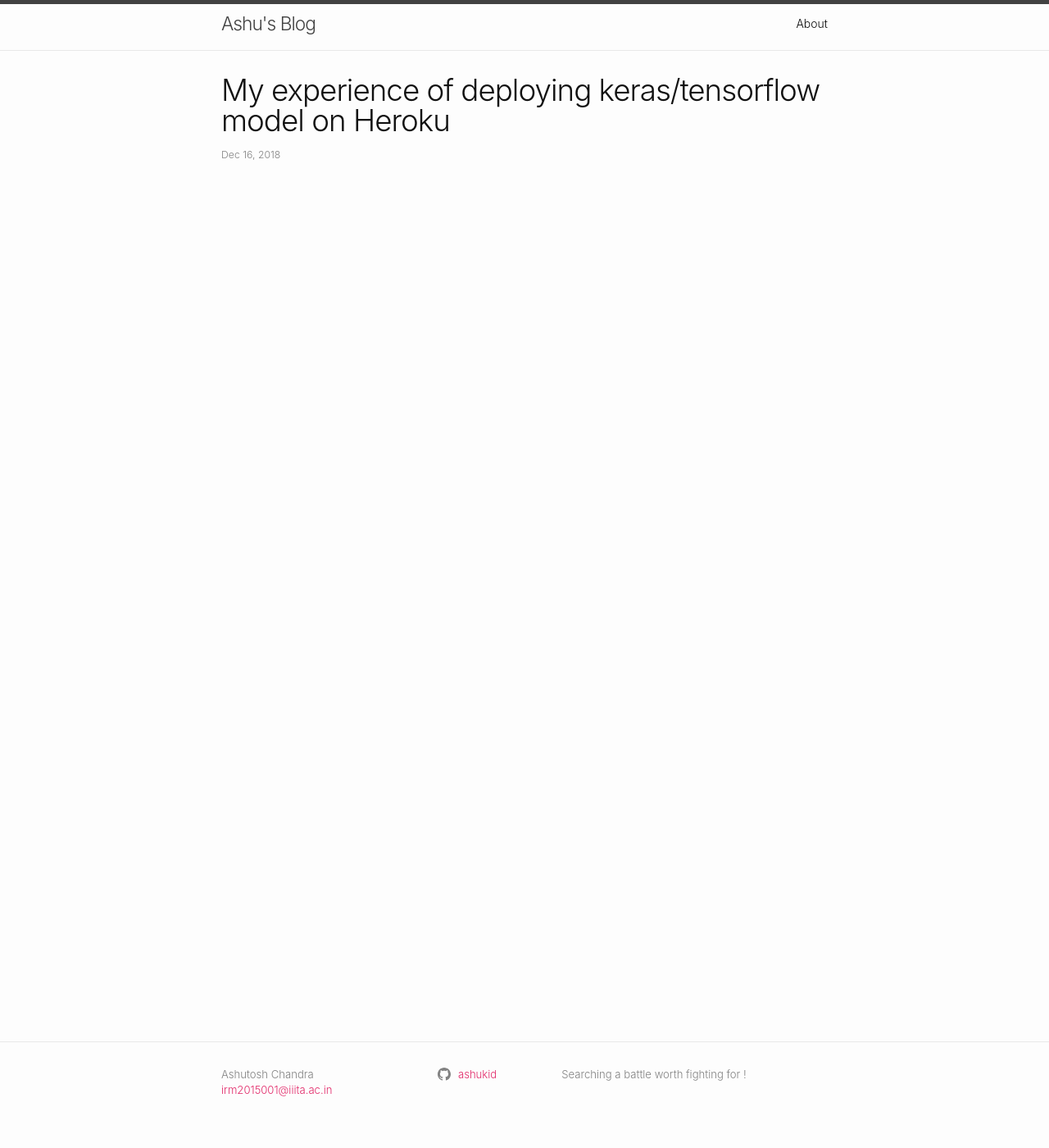
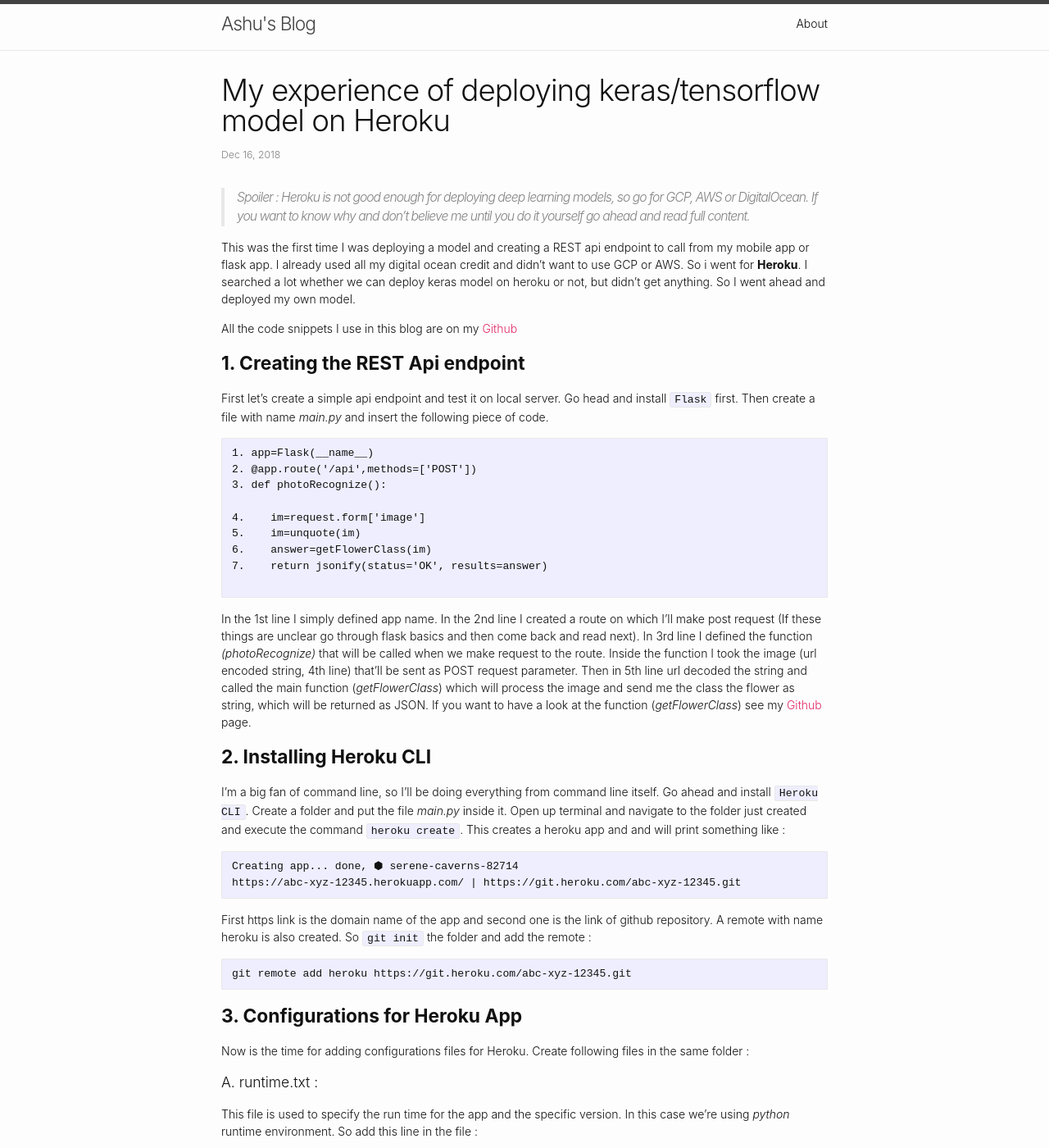
Before and after one commit to ashukid/ashukid.github.io, a Jekyll site: the page built from _posts/2018-12-16-deploy-models-on-heroku.markdown, in a window 1280 px wide and 1400 px high. Shown: the whole window at 82% size. Built offline with Jekyll 4.4.1, drawn with Linux system fonts in a browser that asks for light colours; comment, search, counter and statistics services are not loaded; some of the changed text lies outside the part shown.

Commit message:
added 2nd post

````diff
--- a/_posts/2018-12-16-deploy-models-on-heroku.markdown
+++ b/_posts/2018-12-16-deploy-models-on-heroku.markdown
@@ -2,6 +2,108 @@
 comments: true
 layout: post
 title:  "My experience of deploying keras/tensorflow model on Heroku"
-excerpt: This blog is for all those enthusiast who wants to deploy there deep learning model freely on Heroku without the hassle of Google cloud platform or Amazon web services.
+excerpt: This blog is for all those enthusiast who wants to deploy there deep learning models freely on Heroku without the hassle of Google cloud platform or Amazon web services.
 date:   2018-12-16
 ---
+
+> Spoiler : Heroku is not good enough for deploying deep learning models, so go for GCP, AWS or DigitalOcean. If you want to know why and don't believe me until you do it yourself go ahead and read full content.
+
+This was the first time I was deploying a model and creating a REST api endpoint to call from my mobile app or flask app. I already used all my digital ocean credit and didn't want to use GCP or AWS. So i went for **Heroku**. I searched a lot whether we can deploy keras model on heroku or not, but didn't get anything. So I went ahead and deployed my own model.
+
+All the code snippets I use in this blog are on my [Github](https://github.com/ashukid/Deploy-keras-model-on-Heroku/tree/master)
+
+### **1. Creating the REST Api endpoint**
+
+First let's create a simple api endpoint and test it on local server. Go head and install `Flask` first. Then create a file with name *main.py* and insert the following piece of code.
+
+```
+1. app=Flask(__name__)
+2. @app.route('/api',methods=['POST'])
+3. def photoRecognize():
+
+4.    im=request.form['image']
+5.    im=unquote(im)
+6.    answer=getFlowerClass(im)
+7.    return jsonify(status='OK', results=answer)
+
+```
+In the 1st line I simply defined app name. In the 2nd line I created a route on which I'll make post request (If these things are unclear go through flask basics and then come back and read next). In 3rd line I defined the function *(photoRecognize)* that will be called when we make request to the route. Inside the function I took the image (url encoded string, 4th line) that'll be sent as POST request parameter. Then in 5th line url decoded the string and called the main function (*getFlowerClass*) which will process the image and send me the class the flower as string, which will be returned as JSON. If you want to have a look at the function (*getFlowerClass*) see my [Github](https://github.com/ashukid/Deploy-keras-model-on-Heroku/tree/master) page.
+
+
+### **2. Installing Heroku CLI**
+
+I'm a big fan of command line, so I'll be doing everything from command line itself. Go ahead and install `Heroku CLI`. Create a folder and put the file *main.py* inside it. Open up terminal and navigate to the folder just created and execute the command `heroku create`. This creates a heroku app and and will print something like :
+
+```
+Creating app... done, ⬢ serene-caverns-82714
+https://abc-xyz-12345.herokuapp.com/ | https://git.heroku.com/abc-xyz-12345.git
+```
+
+First https link is the domain name of the app and second one is the link of github repository. A remote with name heroku is also created. So `git init` the folder and add the remote :
+```
+git remote add heroku https://git.heroku.com/abc-xyz-12345.git
+```
+
+### **3. Configurations for Heroku App**
+
+Now is the time for adding configurations files for Heroku. Create following files in the same folder :
+
+#### A. runtime.txt :
+This file is used to specify the run time for the app and the specific version. In this case we're using *python* runtime environment. So add this line in the file :
+```
+python-3.7.0
+```
+
+#### B. requirements.txt :
+Write down all the dependency of your app in this file like :
+
+```
+Flask==1.0.2
+Keras==2.1.5
+tensorflow==1.7.0
+```
+Heroku will install all those dependencies at the time of deployment.
+
+> NOTE : If you need OpenCV for your app, it has some dependencies that needs to be installed with apt. For that follow step C.
+
+#### C. Aptfile :
+For all those dependencies that have to be installed with  `apt`, first install herok-buildpack-apt with following command :
+
+```
+heroku buildpacks:add --index 1 https://github.com/heroku/heroku-buildpack-apt
+```
+Then create an `Aptfile` and write down all those dependencies like :
+
+```
+libsm6
+libxrender1
+libfontconfig1
+libice6
+```
+These 4 dependencies are for OpenCV.
+
+#### D. Procfile :
+This file tells Heroku what command to execute after app is deployed. In my case I wanted a web app, the file to run is `main.py`, so my Procfile content was like this:
+```
+web: gunicorn main:app --loga-file=-
+```
+Gunicorn is Python Web Server Gateway Interface HTTP server. Go ahead and install it first.
+
+### **4. Deploying the App**
+Push all the codes to the repository.
+```
+git push heroku master
+```
+
+This command will push all the codes, install all the requirements specified and release the 1st version of the app.
+Go ahead and run  `heroku open` to run the app.
+
+Since I was passing image as post request I had to use some app that can send post request to the endpoint. For that I used *Postman*.
+
+Everything worked till I sent the post request. The app was deployed properly, all the requirements was installed and app was running all well locally. So I expected it to work from heroku server as well.
+But as soon as I requested the server - boom !! App crashed.
+I saw the logs (`heroku logs --tail`), there I found sometimes *request timeour error* and sometimes *memory limit exceeded error*.
+
+Here is the whole crush, heroku gives only **30s** for one request and a total of **500MB** of RAM. Both of them is insufficient for deep learning models as evaluation and processing takes more time as well as more memory .
+
+Hence after a hard work of 2 days, I finally realised I've to buy credit on DigitalOcean or create account on GCP.
````
